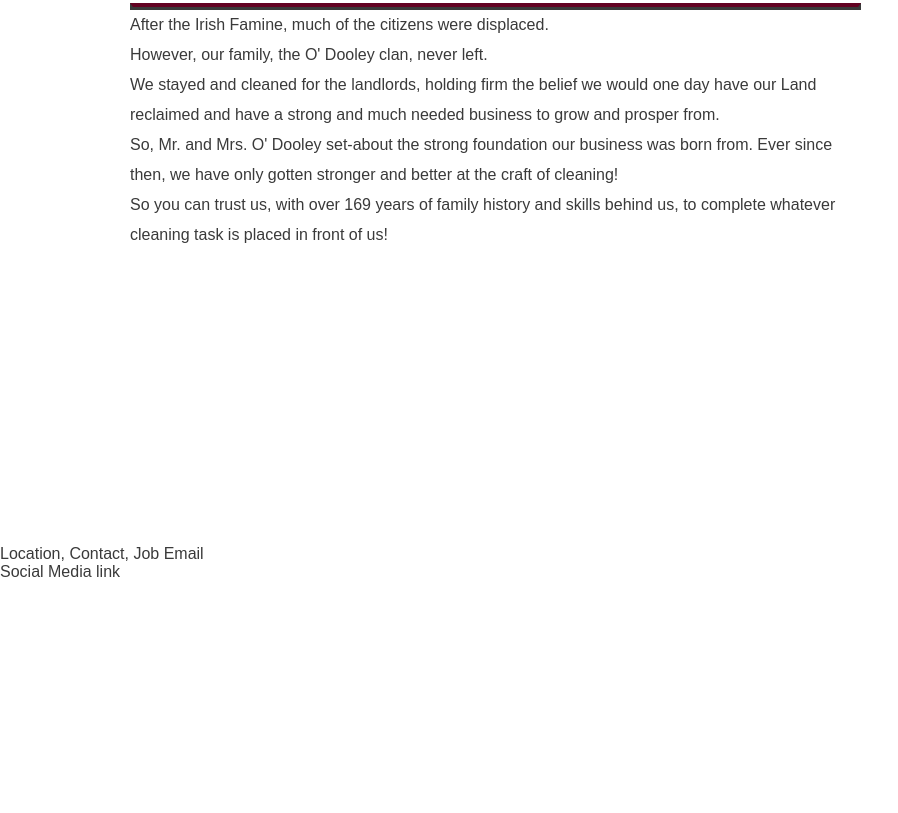
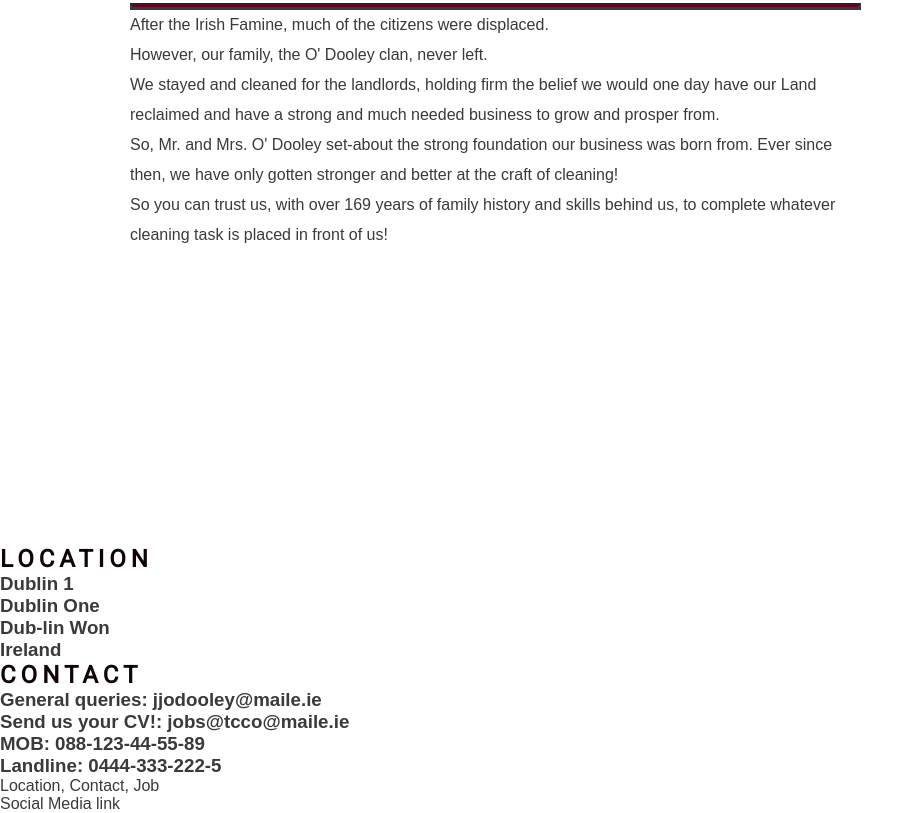
Before and after one commit to SonjaWisnotavailable/firstproject, a plain HTML site: page index.html in a window 1280 px wide. Shown: the part 730-1543 px from the top of the page, without its empty margins (0-898 px from the left). Before the commit the page ends 1311 px from the top, so only its background shows below. Drawn offline with Linux system fonts and the light colour scheme; a web font is replaced by a local one.

Commit message:
Add contact,location sections and style

```diff
--- a/index.html
+++ b/index.html
@@ -64,7 +64,32 @@
     </div>
     </section>
 
-   <section>Location, Contact, Job Email</section>
+   <section>
+    <div>
+        <h2>Location</h2>
+            <h3>Dublin 1</h3>
+            <h3>Dublin One</h3>
+            <h3>Dub-lin Won</h3>
+            <h3>Ireland</h3>
+        </div>
+
+    <div>
+        <h2>Contact</h2>
+            <h3>General queries: jjodooley@maile.ie</h3>
+            <h3>Send us your CV!: jobs@tcco@maile.ie</h3>
+            <h3> MOB:             088-123-44-55-89</h3>
+            <h3>Landline:         0444-333-222-5</h3>
+
+
+
+    </div>
+        Location, Contact, Job
+
+
+   </section>
+
+
+
    <footer>Social Media link</footer>
 
 <script src="https://kit.fontawesome.com/4786389661.js" crossorigin="anonymous"></script>
```
Also changed, not shown: assets/images/end-photo.jpg (added).
